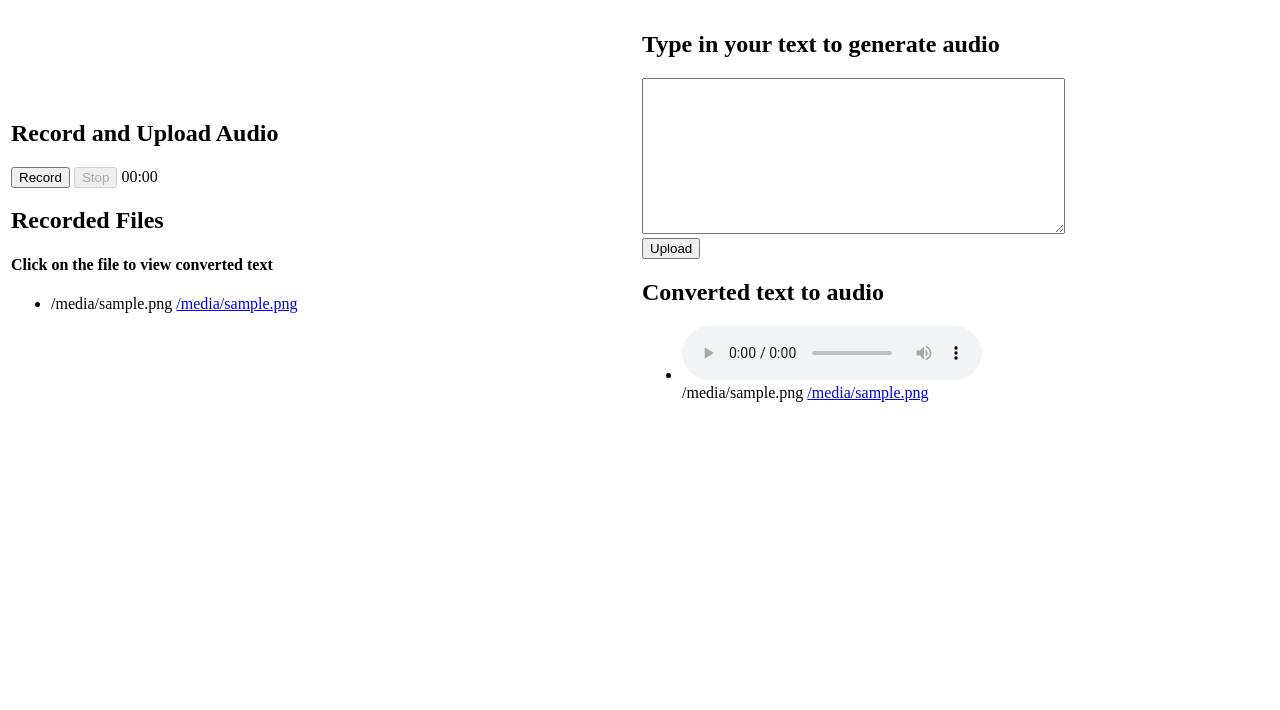
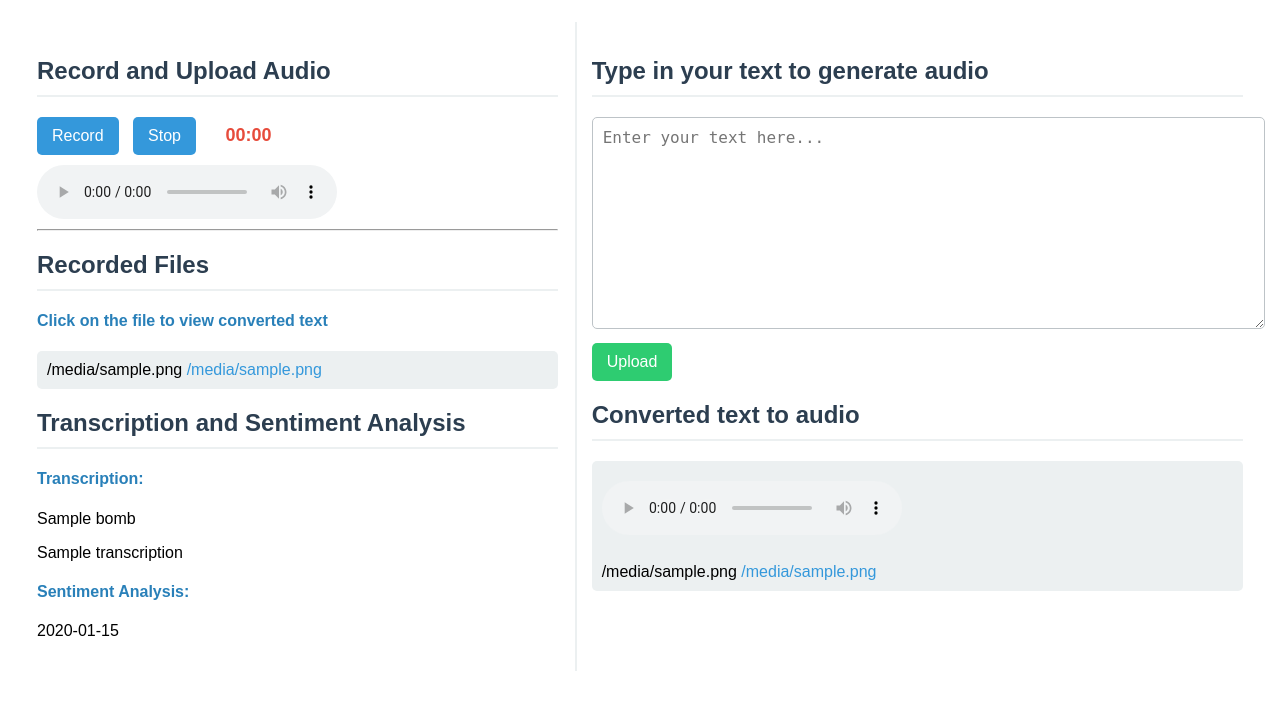
Before and after one commit to vinsonryu/convai, a Flask app: template convai/templates/index.html in a window 1280 px wide. Shown: the top 710 px of the page. Run offline with Flask 2, Linux system fonts and the light colour scheme; the template is opened without the code that fills it: most values are stand-ins (such as "Sample title", 1, 10 or a date in 2020); parts of the project's set-up code (start-up, migrations or seed data) failed here and were passed over.

Commit message:
Update index.html

```diff
--- a/convai/templates/index.html
+++ b/convai/templates/index.html
@@ -2,23 +2,134 @@
 <html>
 <head>
     <title>Audio Recorder</title>
+    <style>
+        body {
+            font-family: Arial, sans-serif;
+            margin: 20px;
+        }
+
+        table {
+            width: 100%;
+        }
+
+        h2 {
+            color: #2c3e50;
+            font-size: 24px;
+            border-bottom: 2px solid #ecf0f1;
+            padding-bottom: 10px;
+        }
+
+        h4 {
+            color: #2980b9;
+        }
+
+        button {
+            background-color: #3498db;
+            color: white;
+            border: none;
+            padding: 10px 15px;
+            font-size: 16px;
+            cursor: pointer;
+            border-radius: 5px;
+            margin-right: 10px;
+            transition: background-color 0.3s;
+        }
+
+        button:hover {
+            background-color: #2980b9;
+        }
+
+        #timer {
+            font-weight: bold;
+            margin-left: 15px;
+            font-size: 18px;
+            color: #e74c3c;
+        }
+
+        audio {
+            display: block;
+            margin-top: 15px;
+        }
+
+        form textarea {
+            width: 100%;
+            padding: 10px;
+            font-size: 16px;
+            border: 1px solid #bdc3c7;
+            border-radius: 5px;
+            resize: vertical;
+            margin-bottom: 10px;
+        }
+
+        form input[type="submit"] {
+            background-color: #2ecc71;
+            color: white;
+            border: none;
+            padding: 10px 15px;
+            font-size: 16px;
+            cursor: pointer;
+            border-radius: 5px;
+            transition: background-color 0.3s;
+        }
+
+        form input[type="submit"]:hover {
+            background-color: #27ae60;
+        }
+
+        ul {
+            list-style: none;
+            padding-left: 0;
+        }
+
+        ul li {
+            background-color: #ecf0f1;
+            margin-bottom: 10px;
+            padding: 10px;
+            border-radius: 5px;
+        }
+
+        ul li a {
+            color: #3498db;
+            text-decoration: none;
+        }
+
+        ul li a:hover {
+            text-decoration: underline;
+        }
+
+        td {
+            vertical-align: top;
+            padding: 15px;
+        }
+
+        td:nth-child(2) {
+            border-left: 2px solid #ecf0f1;
+        }
+
+        /* Style for the uploaded files */
+        audio {
+            margin-top: 10px;
+            margin-bottom: 10px;
+        }
+    </style>
 </head>
 <body>
 
-    <table style="width:100%">
+    <table>
         <tr>
-            <td style="width:50%">
+            <td>
                 <h2>Record and Upload Audio</h2>
 
                 <button id="record">Record</button>
                 <button id="stop">Stop</button>
                 <span id="timer">00:00</span>
-                <audio id="audio"></audio>
+                <audio id="audio" controls></audio>
                 <form id="uploadForm" method="POST" enctype="multipart/form-data">
                     <input type="hidden" name="audio_data" id="audioData">
                 </form>
-                <script src="script.js"></script>
-                <hl></hl>
+
+                <hr>
+
                 <h2>Recorded Files</h2>
                 <h4>Click on the file to view converted text</h4>
                 <ul>
@@ -30,27 +141,37 @@
                     {% endfor %}
                 </ul>
 
+                <!-- Placeholder to display transcription and sentiment analysis results -->
+                <h2>Transcription and Sentiment Analysis</h2>
+                <div id="transcription">
+                    <h4>Transcription:</h4>
+                    <p>{{bomb}} </p>
+                    <p>{{ transcription }}</p> <!-- Display transcription here -->
+                </div>
+
+                <div id="sentiment-analysis">
+                    <h4>Sentiment Analysis:</h4>
+                    <p>{{ sentiment_analysis }}</p> <!-- Display sentiment analysis here -->
+                </div>
+
             </td>
-            <td style="width:50%">
+            <td>
                 <h2>Type in your text to generate audio</h2>
 
                 <form action="/upload_text" method="post">
-                  <textarea name="text" rows="10" cols="50"></textarea>
+                  <textarea name="text" rows="10" cols="50" placeholder="Enter your text here..."></textarea>
                   <br>
                   <input type="submit" value="Upload">
                 </form>
 
-                <!-- insert list of files here -->
                 <h2>Converted text to audio</h2>
                 <ul>
                     {% for file in audios %}
                     <li>
-                        <!-- Embed the audio file for playback -->
                         <audio controls>
                             <source src="{{ url_for('get_audio', filename=file) }}" type="audio/mpeg">
                             Your browser does not support the audio element.
                         </audio><br>
-                        <!-- Display the filename and provide a download link -->
                         {{file}}
                         <a href="{{ url_for('get_audio', filename=file) }}" download>{{file}}</a>
                     </li>
@@ -59,5 +180,6 @@
             </td>
         </tr>
     </table>
+<script src="script.js"></script>
 </body>
 </html>
```
